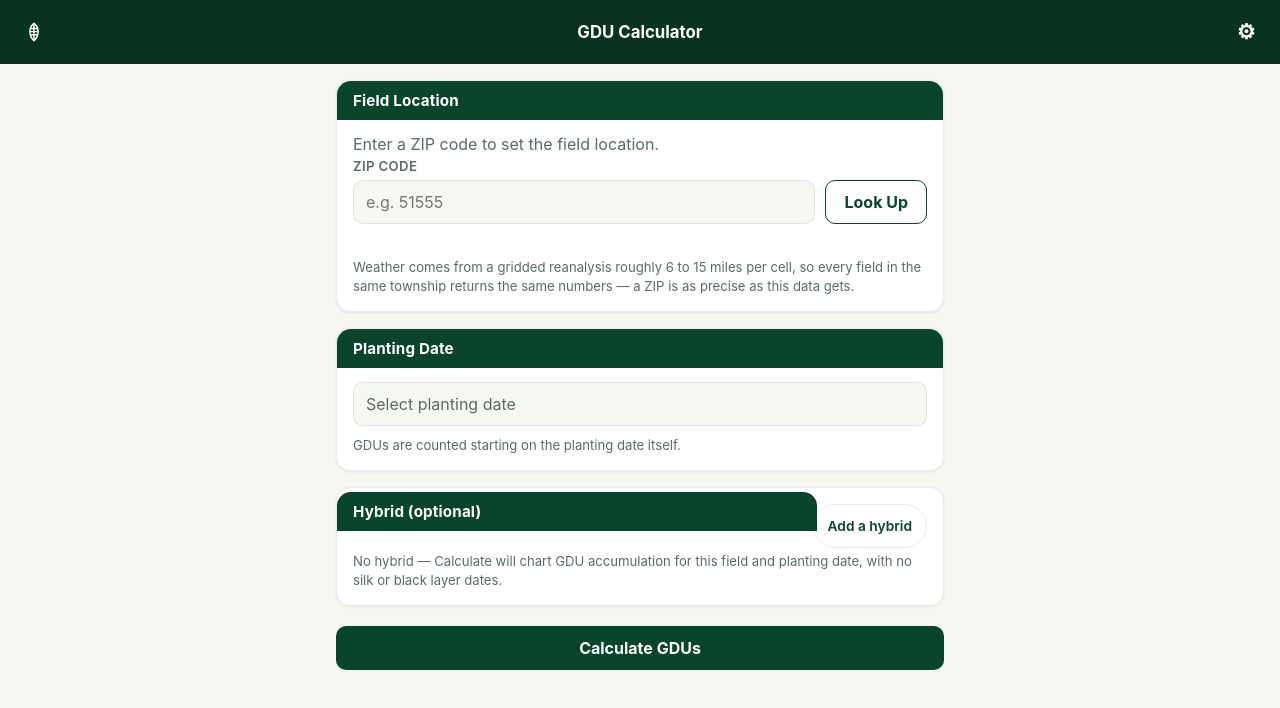
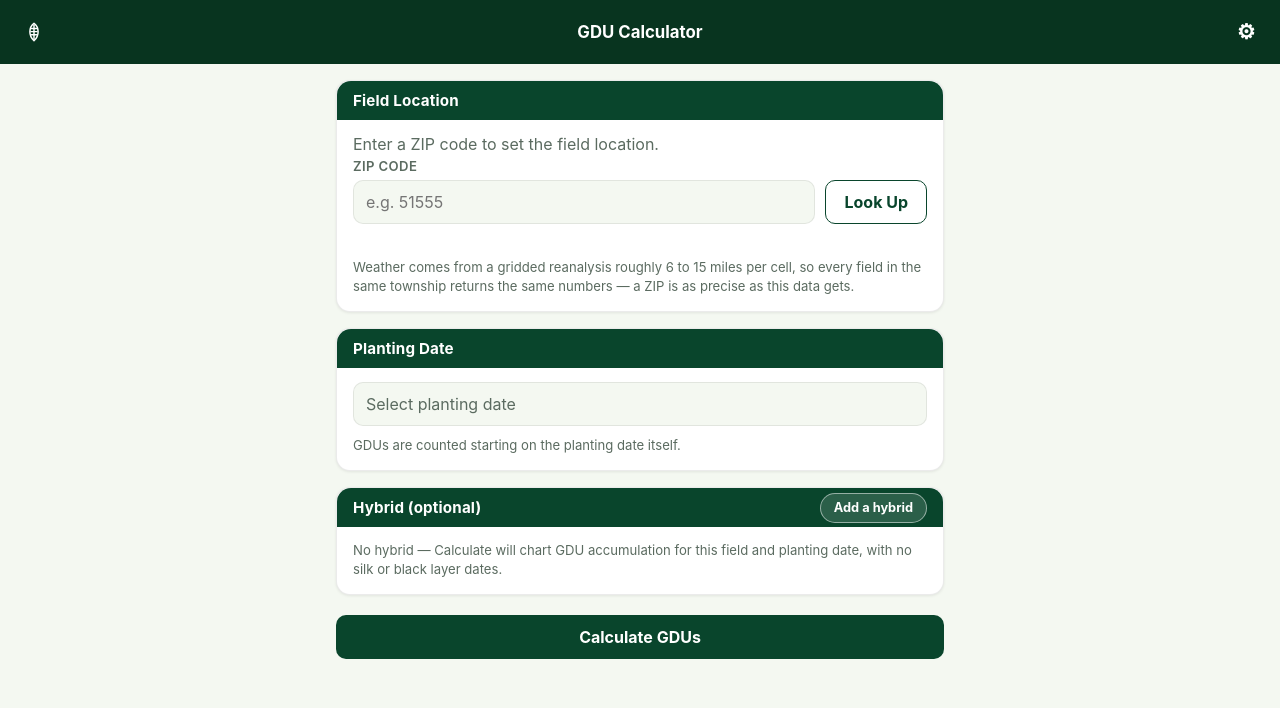
Before and after one commit to mplfarms/gducalc, a website with bundled scripts: page public/index.html in a window 1280 px wide. Both pictures are taken after a click on the button "Midwest Seed Genetics". Built offline with nearby package versions, Linux system fonts and the light colour scheme.

Commit message:
window fix

```diff
--- a/public/css/gdu.css
+++ b/public/css/gdu.css
@@ -1085,32 +1085,45 @@ select.text-input {
 
 /* ---------- collapsible hybrid card ---------- */
 
-.gdu-card-head {
+/* The show/hide control sits in the header bar itself, so the bar keeps
+   the full-width edge-to-edge bleed every other card header has. */
+.gdu-section-header-action {
   display: flex;
   align-items: center;
   justify-content: space-between;
   gap: 12px;
 }
 
-/* The header bar normally spans the card; inside the flex row it has to
-   stop growing so the toggle has somewhere to sit. */
-.gdu-section-header-inline {
-  flex: 1;
-  min-width: 0;
+/* Negative vertical margin keeps the chip from inflating the header bar
+   past the height of a plain one — "Hybrid (optional)" has to line up
+   with "Planting Date" directly above it. */
+.gdu-hybrid-toggle {
+  position: relative;
+  flex-shrink: 0;
+  margin: -6px 0;
+  min-height: 30px;
+  padding: 0 13px;
+  border-radius: 999px;
+  border: 1px solid rgba(255, 255, 255, 0.5);
+  background: rgba(255, 255, 255, 0.14);
+  color: #ffffff;
+  font: inherit;
+  font-size: 0.8rem;
+  font-weight: 700;
+  cursor: pointer;
 }
 
-.gdu-hybrid-toggle {
-  flex-shrink: 0;
-  background: none;
-  border: 1px solid var(--border);
-  border-radius: 999px;
-  padding: 0 14px;
-  min-height: 44px;
-  font: inherit;
-  font-size: 0.86rem;
-  font-weight: 600;
-  color: var(--accent-strong);
-  cursor: pointer;
+/* The visible chip is deliberately short; the tap target is not. This
+   pseudo-element takes the hit area back to 44px without changing a
+   single pixel of layout. */
+.gdu-hybrid-toggle::after {
+  content: "";
+  position: absolute;
+  left: -4px;
+  right: -4px;
+  top: 50%;
+  height: 44px;
+  transform: translateY(-50%);
 }
 
 .gdu-hybrid-empty {
--- a/public/js/ui/screens/calculator.js
+++ b/public/js/ui/screens/calculator.js
@@ -536,8 +536,13 @@ export function render(container) {
     hybridToggle.setAttribute("aria-expanded", collapsed ? "false" : "true");
   }
 
+  // The toggle lives INSIDE the header bar, not in a flex row beside it.
+  // Wrapping the <h3> in a sibling div made the bar a flex item, so its
+  // negative-margin bleed only spanned its own width and the green
+  // stopped partway across the card while the button hung off the end.
+  // Every other card's header runs edge to edge; this one has to as well.
   const hybridCard = h("section", { className: "card" }, [
-    h("div", { className: "gdu-card-head" }, [h("h3", { className: "section-header gdu-section-header-inline" }, "Hybrid (optional)"), hybridToggle]),
+    h("h3", { className: "section-header gdu-section-header-action" }, [h("span", {}, "Hybrid (optional)"), hybridToggle]),
     hybridEmptyNote,
     hybridBody,
   ]);
--- a/public/js/version.js
+++ b/public/js/version.js
@@ -5,4 +5,4 @@
 // delivered build — same convention as Corn Plot Harvest, but this app
 // numbers itself independently starting at v1.
 
-export const APP_VERSION = "v2.4 (Beta)";
+export const APP_VERSION = "v2.4.1 (Beta)";
--- a/public/sw.js
+++ b/public/sw.js
@@ -20,7 +20,7 @@
 
 const JSPDF_URL = "https://cdnjs.cloudflare.com/ajax/libs/jspdf/2.5.1/jspdf.umd.min.js";
 
-const CACHE_VERSION = "v2.4-beta";
+const CACHE_VERSION = "v2.4.1-beta";
 const CACHE_NAME = `gdu-calculator-${CACHE_VERSION}`;
 
 // Enumerated app shell — the Cache API has no wildcard support, so this
```
Also changed, not shown: test/e2e_smoke.mjs (+36 -0 lines), README.md.
